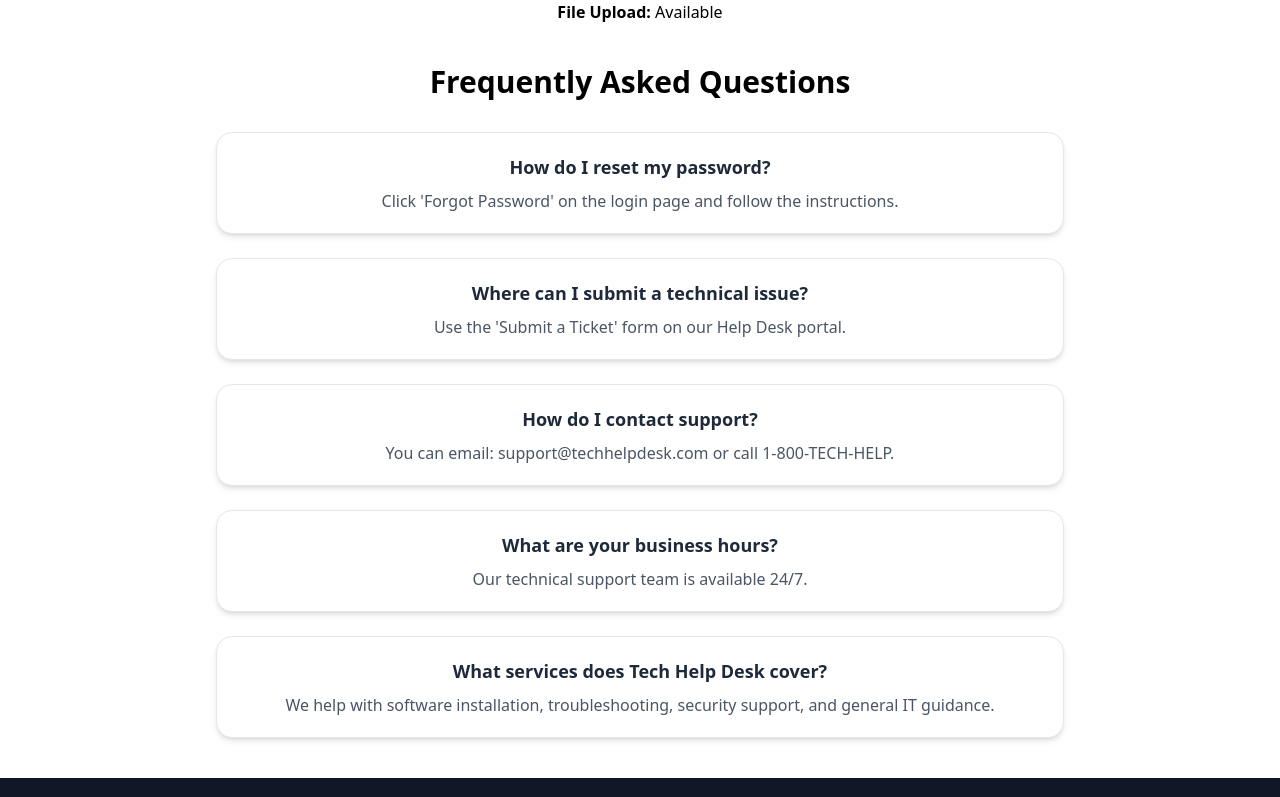
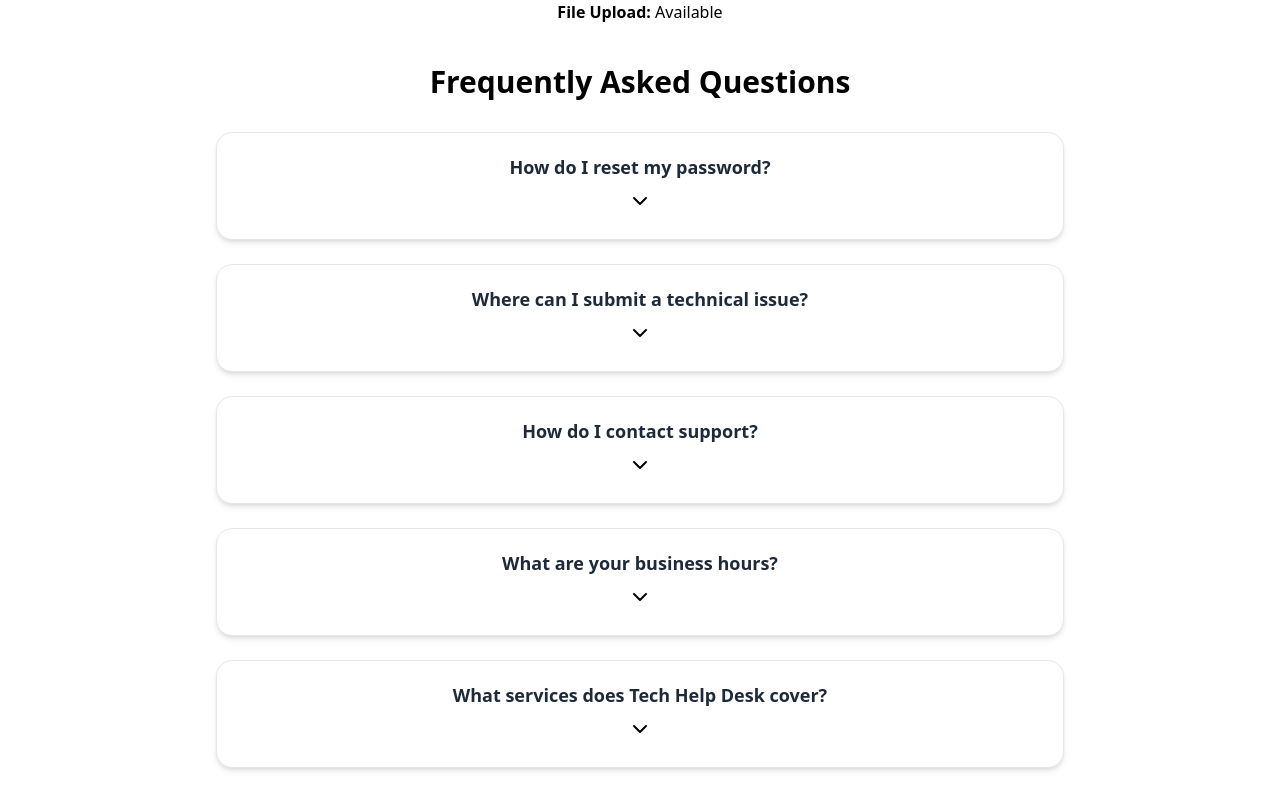
Before and after one commit to erichilla0525/fullstack-helpdesk, a React (Vite) app: page / in a window 1280 px wide. Shown: the part 1063-1860 px from the top of the page. Built offline with nearby package versions, Linux system fonts and the light colour scheme.

Commit message:
Add ans.tsx file for expanding the faq answer

```diff
--- a/package.json
+++ b/package.json
@@ -11,6 +11,7 @@
   },
   "dependencies": {
     "@tailwindcss/vite": "^4.1.13",
+    "lucide-react": "^0.544.0",
     "react": "^19.1.1",
     "react-dom": "^19.1.1",
     "react-icons": "^5.5.0",
--- a/src/App.tsx
+++ b/src/App.tsx
@@ -2,7 +2,6 @@
 import Footer from "./components/Footer/Footer";
 import Header from "./components/Header/Header";
 import Nav from "./components/Navigation/Nav";
-import { useState } from 'react'
 import SearchBar from './components/Searchbar/Searchbar';
 import WorkOrder from './components/Ticket/Ticket'
 import StatusList from "./components/status-list/StatusList";
--- /dev/null
+++ b/src/components/FAQ/Ans.tsx
@@ -0,0 +1,26 @@
+import { ChevronDown, ChevronUp } from "lucide-react";
+import { useState } from "react";
+
+interface AnsProps{
+  answer: string
+}
+
+const Ans = ({ answer }:AnsProps) => {
+  const [expanded, setExpanded] = useState(false);
+  return (
+    <div>
+      <button onClick={() => setExpanded(!expanded)}>
+        {expanded ? <ChevronUp /> : <ChevronDown />}
+      </button>
+      {expanded && (
+        <div className="border p-2 rounded">
+          <div id="employee-list" className="mt-2">
+            <p className="text-black-600">{answer}</p>
+          </div>
+        </div>
+      )}
+    </div>
+  );
+};
+
+export default Ans;
--- a/src/components/FAQ/Faq.tsx
+++ b/src/components/FAQ/Faq.tsx
@@ -1,7 +1,6 @@
 // src/components/FAQ.jsx
-
 import { faqData } from "../../data/faqQandAns";
-
+import Ans from "./Ans";
 
 const FAQ = () => {
   return (
@@ -11,14 +10,12 @@
       </h2>
 
       <div className="space-y-6">
-        {faqData.map((faq) => (
-          <div
-            className="p-5 rounded-2xl shadow-md bg-white border border-gray-200"
-          >
+        {faqData.map((faq, index) => (
+          <div key = {index} className="p-5 rounded-2xl shadow-md bg-white border border-gray-200">
             <h3 className="text-lg font-semibold text-gray-800 mb-2">
               {faq.question}
             </h3>
-            <p className="text-gray-600">{faq.answer}</p>
+            <Ans answer={faq.answer} />
           </div>
         ))}
       </div>
```
Also changed, not shown: 1 other file (tests, documents, lock files or other folders).
